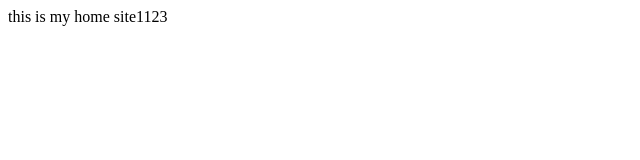
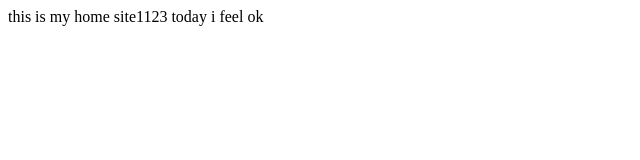
Before and after one commit to vietanhcao/testMygit, a plain HTML site: page index.html in a window 1280 px wide. Shown: the whole page, without its empty margins (0-640 px from the left). Drawn offline with Linux system fonts and the light colour scheme.

Commit message:
add something

```diff
--- a/index.html
+++ b/index.html
@@ -9,7 +9,7 @@
 <body>
 
     this is my home site1123
-
+    today i feel ok
 
 
 </body>
```
